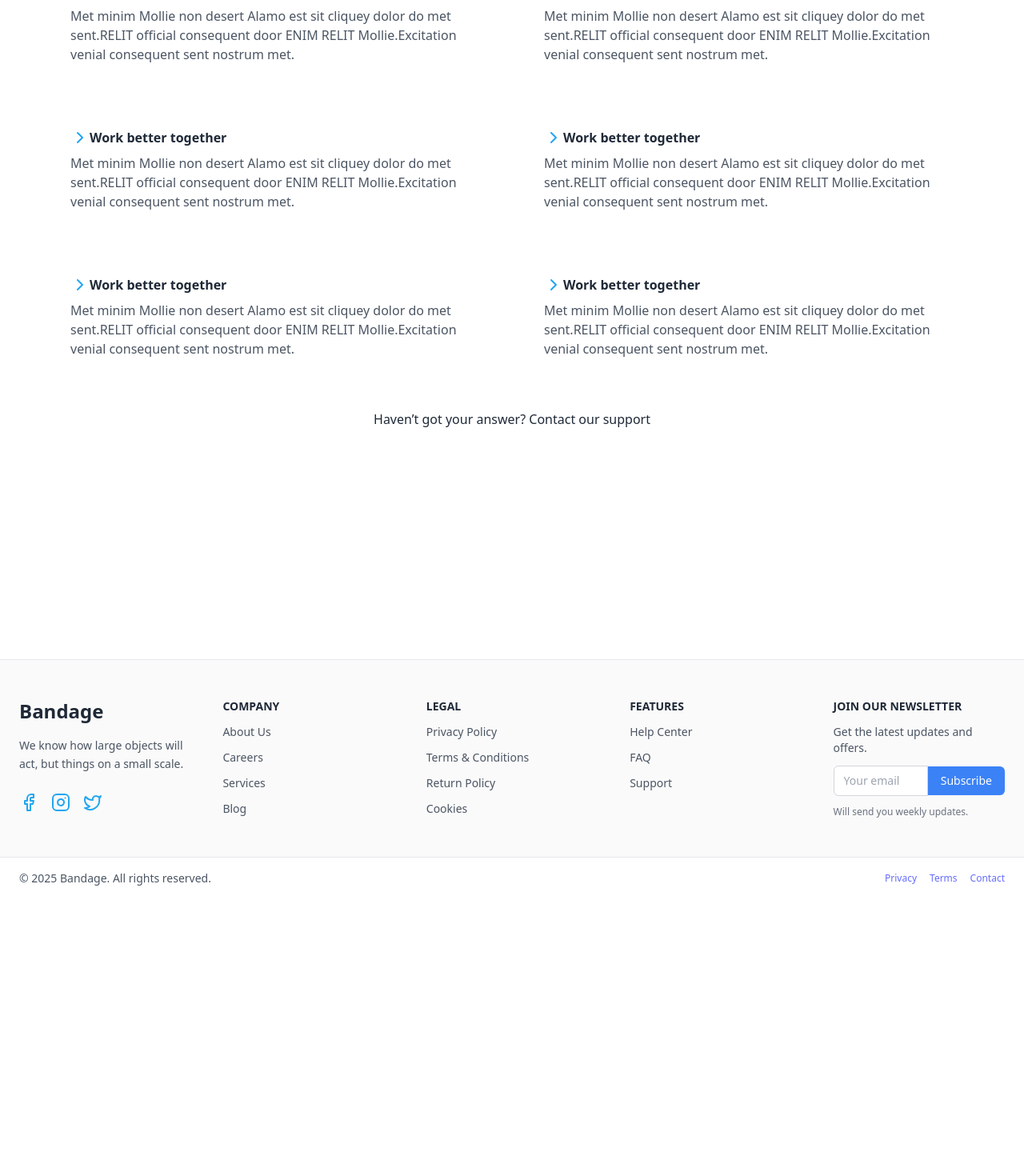
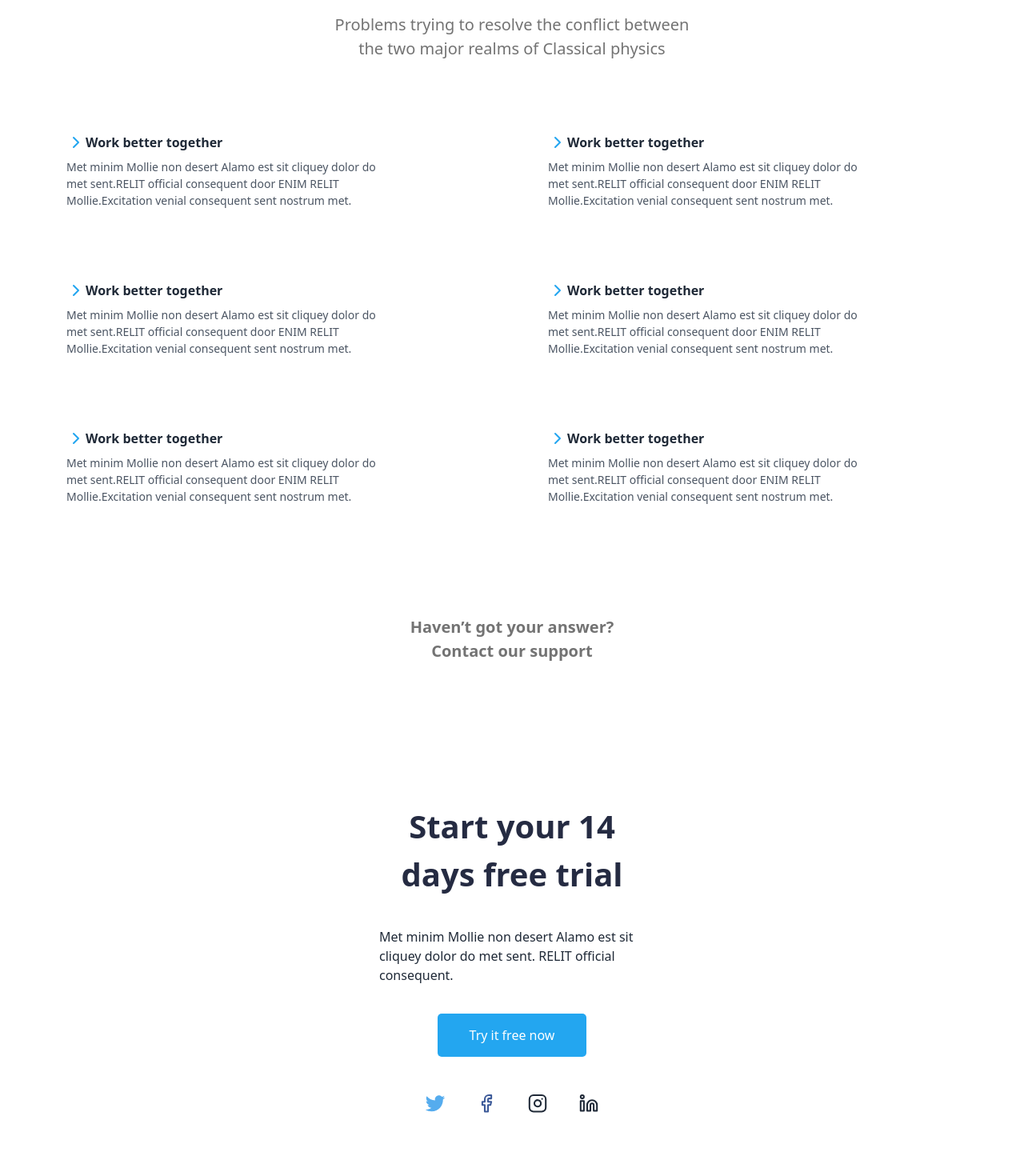
Before and after one commit to 26518304542/EcommerceProject, a React (Vite) app: page /pricing in a window 1280 px wide. Shown: the part 1565-3030 px from the top of the page at 80% size. Before the commit the page ends 2689 px from the top, so only its background shows below. Built offline with nearby package versions, Linux system fonts and the light colour scheme.

Commit message:
cta has been added.

```diff
--- a/package.json
+++ b/package.json
@@ -15,6 +15,7 @@
     "prop-types": "^15.8.1",
     "react": "^19.2.0",
     "react-dom": "^19.2.0",
+    "react-icons": "^5.5.0",
     "react-redux": "^9.2.0",
     "react-router-dom": "^6.30.1",
     "react-slick": "^0.31.0",
--- /dev/null
+++ b/src/components/Price/Cta.jsx
@@ -0,0 +1,72 @@
+import { useState } from 'react';
+import * as Icons from 'lucide-react';
+import * as FaIcons from "react-icons/fa";
+
+export default function Cta({ data }) {
+
+    const [situation, setSituation] = useState(false);
+
+    const defaultData = {
+        title2: 'Start your 14 days free trial',
+        title6: 'Met minim Mollie non desert Alamo est sit cliquey dolor do met sent. RELIT official consequent.',
+        buttonText: 'Try it free now',
+        Logos: [
+            { logo: 'FaTwitter' , textLogo: 'text-[#55ACEE] fg-[#55ACEE]'},
+            { logo: 'Facebook' , textLogo: 'text-[#3b5998] fg-[#3b5998]' },
+            { logo: 'Instagram' },
+            { logo: 'Linkedin' }
+        ]
+    }
+
+    const content = data ? data : defaultData;
+
+    if (data && !situation) {
+        setSituation(true);
+    }
+
+    return (
+        <section className='flex flex-row justify-center items-center h-[586px] w-[414px] ' >
+            <div className='flex flex-col justify-center items-center py-[112px] gap-[96px] h-[576px] w-[332px]'>
+                <div className='flex flex-col items-center justify-center gap-[36px] w-[332px] h-[100px]'>
+                    <h2 className='text-[40px] items-center justify-center text-center font-montserrad font-bold text-[#252B42]'>{content.title2}</h2>
+                    <h6>{content.title6}</h6>
+                    <div>
+                        <button className='bg-[#23A6F0] rounded-[5px] gap-[10px] px-[40px] py-[15px] text-[#FFFFFF] font-montserrat'>
+                            {content.buttonText}
+                        </button>
+                    </div>
+                    <div className='flex flex-row gap-[34px] items-center justify-center text-center p-[10px] h-[50px] w-[242px]'>
+                        {situation ? (content.map((item, index) => {
+                            const IconComponent = Icons[item.logo];
+
+                            return (
+                                <div key={index}>
+                                    {IconComponent ? (<IconComponent className="w-[30px] h-[24.49px]"/>) : <span></span>}
+                                </div>
+                            )
+                        }
+                        )) : (
+                            content.Logos.map((item, index) => {
+                                let IconComponent;
+                                if (item.logo==='FaTwitter') {
+                                    IconComponent = FaIcons[item.logo];
+                                }else{
+                                    IconComponent = Icons[item.logo];
+                                }
+
+
+                                return (
+
+                                    <div key={index}>
+                                        {IconComponent ? (<IconComponent className={`w-[30px] h-[24.49px] ${item.textLogo}`}/>) : <span></span>}
+                                    </div>
+                                )
+                            })
+                    )}
+
+                    </div>
+                </div>
+            </div>
+        </section>
+    );
+}
--- a/src/components/Price/Faq.jsx
+++ b/src/components/Price/Faq.jsx
@@ -28,27 +28,27 @@ export default function Faq({ data }) {
     const list = data && data.length ? data : defaultData;
 
     return (
-        <section className="flex flex-col gap-6 items-center mx-8 mb-72">
-            <div className="items-center text-center">
-                <h2>Pricing FAQs</h2>
-                <p>We focus on ergonomics and meeting you where you work. It's only a keystroke away.</p>
+        <section className="flex flex-col gap-[80px] items-center mx-8 py-[80px]  md:gap-[50px]">
+            <div className="flex flex-col items-center text-center gap-3">
+                <h2 className="flex flex-col text-[40px] font-bold ">Pricing FAQs</h2>
+                <h4 className="flex text-[14px] md:text-[20px] text-[#737373]">Problems trying to resolve the conflict between <br/> the two major realms of Classical physics</h4>
             </div>
-            <div className="flex flex-wrap md:items-center md:justify-center ">
+            <div className="flex flex-wrap md:items-center md:justify-center gap-[10px] ">
                 {list.slice(0, 6).map((item, index) =>
                     (
                         <div key={index} className="mb-4 items-center text-center md:flex md:w-1/2 md:flex-col md:items-start md:my-10 md:max-w-lg md:mx-10">
                             <div className="flex flex-row">
                             <ChevronRight className={`hidden md:block md:text-[#23A6F0]`} />
-                            <h4 className="font-semibold mb-2">{item.title}</h4>
+                            <h4 className="text-[14px] md:text-[16px] font-semibold mb-2">{item.title}</h4>
                             </div>
-                            <p className="text-gray-600 text-start">{item.content}</p>
+                            <p className="text-gray-600 text-start text-[14px] md:w-[408px]">{item.content}</p>
                         </div>
                     ))}
             </div>
-            <div className="flex flex-wrap">
-                <p>
-                    {list[6]?.textUnder}
-                </p>
+            <div className="flex flex-wrap md:w-full items-center text-center mt-12">
+                <h4 className="md:size-5 text-[20px] font-bold font-montserrat text-[#737373] md:w-full">
+                    {list[6]?.textUnder.slice(0,list[6]?.textUnder.indexOf('?')+1)}<br/>{list[6].textUnder.slice((list[6].textUnder.indexOf('?')+1),list[6].textUnder.length )}
+                </h4>
             </div>
         </section>
     );
--- a/src/pages/PricingPage.jsx
+++ b/src/pages/PricingPage.jsx
@@ -3,16 +3,18 @@ import SwitchRow from "../components/Price/SwitchRow";
 import Row from "../components/Price/Row";
 import Clients from "../components/Price/Clients";
 import Faq from "../components/Price/Faq";
+import Cta from "../components/Price/Cta";
 
 export default function PricingPage(){
     return(
-        <div className="flex flex-col mt-24">
+        <div className="flex flex-col mt-24 h-full">
             <div className="flex flex-col max-w-[330] items-center gap-10" >
                 <Pricing />
                 <SwitchRow />
                 <Row />
                 <Clients />
                 <Faq />
+                <Cta />
             </div>
         </div>
 
```
Also changed, not shown: 1 other file (tests, documents, lock files or other folders).
